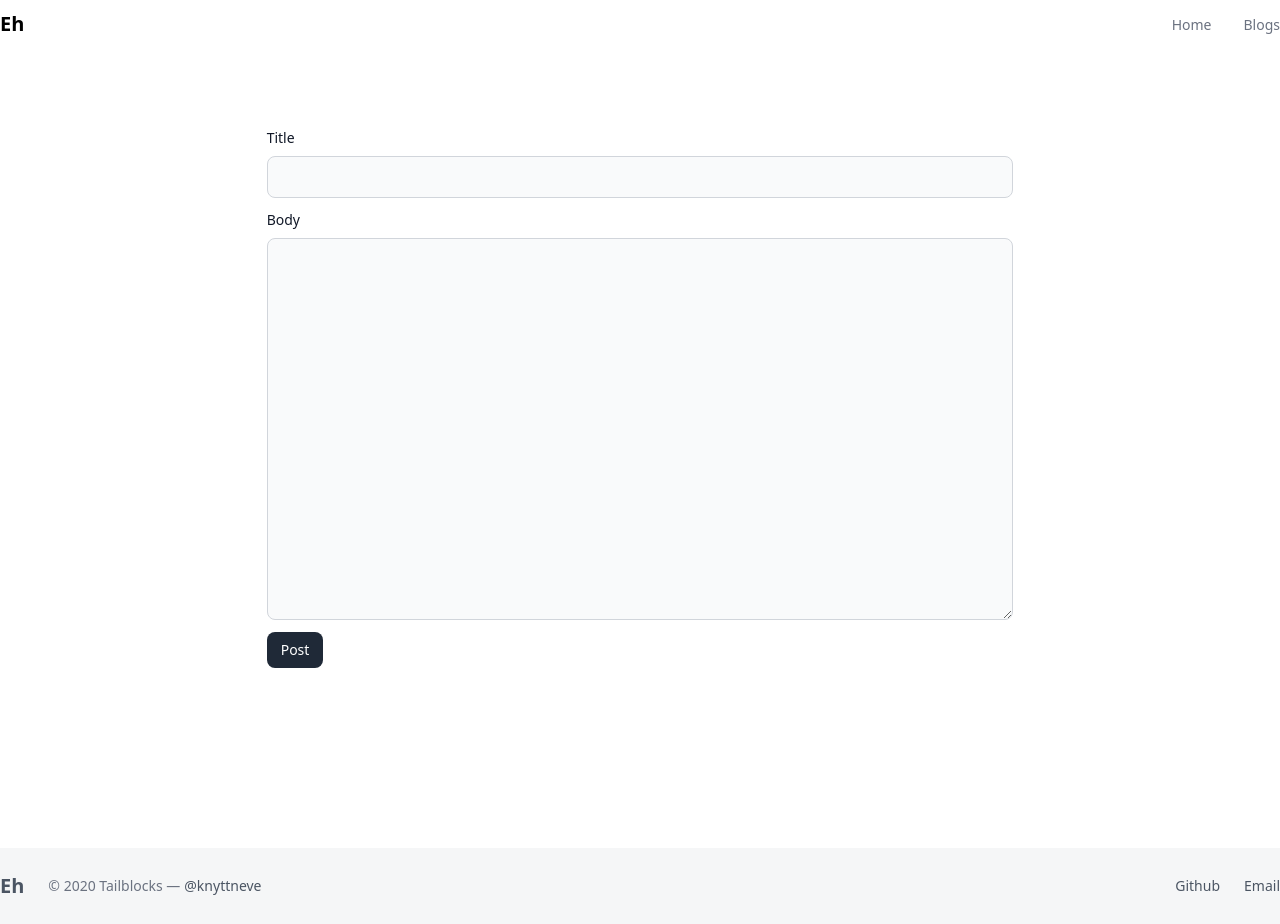
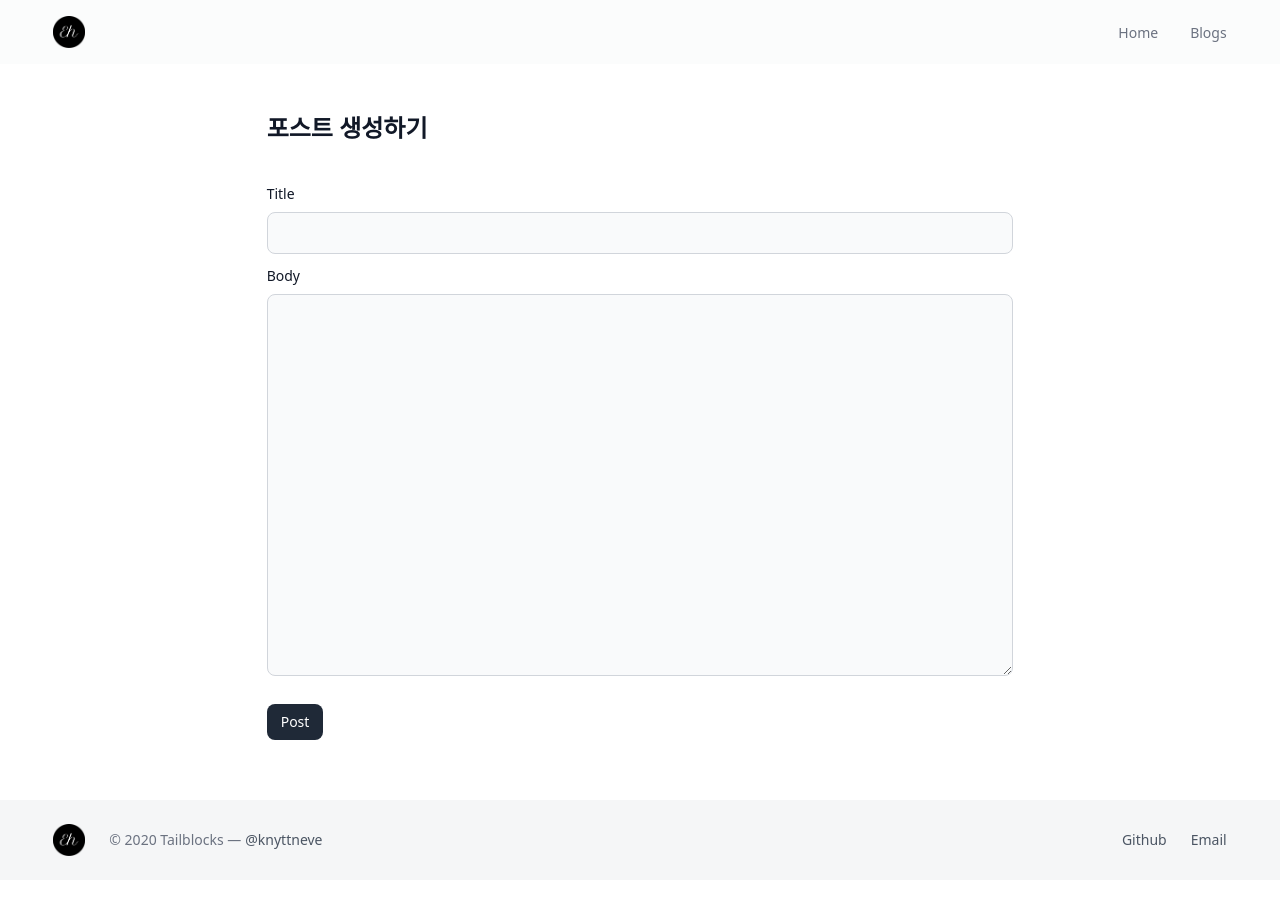
Before and after one commit to Hyeun9991/Next-Blog-01, a Next.js app: page /blogs in a window 1280 px wide. After the commit the page ends 880 px from the top, so only its background shows below. Built offline with nearby package versions, Linux system fonts and the light colour scheme.

Commit message:
logo.png 파일 추가, header, footer에 logo 추가, 디자인 변경

```diff
--- a/components/footer.tsx
+++ b/components/footer.tsx
@@ -1,3 +1,4 @@
+import Image from 'next/image';
 import Link from 'next/link';
 
 const Footer = () => {
@@ -5,12 +6,12 @@ const Footer = () => {
     <>
       <footer className="text-gray-600 body-font">
         <div className="bg-gray-100/80">
-          <div className="container py-6 mx-auto flex items-center sm:flex-row flex-col">
+          <div className="sm:w-11/12 py-6 mx-auto flex items-center sm:flex-row flex-col">
             <Link
               href="/"
               className="text-xl font-semibold whitespace-nowrap dark:text-white"
             >
-              Eh
+              <Image src="/logo.png" width={32} height={32} alt="logo image" />
             </Link>
             <p className="text-sm text-gray-500 sm:ml-6 sm:mt-0 mt-4">
               © 2020 Tailblocks —
--- a/components/header.tsx
+++ b/components/header.tsx
@@ -1,14 +1,15 @@
+import Image from 'next/image';
 import Link from 'next/link';
 
 const Header = () => {
   return (
-    <nav className="px-4 py-2.5 sm:px-0 dark:bg-gray-900">
-      <div className="container flex flex-wrap items-center justify-between mx-auto">
+    <nav className="fixed t-0 l-0 w-full px-4 py-2.5 bg-gray-50/60 backdrop-blur-md sm:px-0 sm:py-4 dark:bg-gray-900">
+      <div className="sm:w-11/12 flex flex-wrap items-center justify-between mx-auto">
         <Link
           href="/"
           className="text-xl font-semibold whitespace-nowrap dark:text-white"
         >
-          Eh
+          <Image src="/logo.png" width={32} height={32} alt="logo image" />
         </Link>
         <div>
           <ul className="flex gap-8 md:gap-8">
--- a/components/home/hero.tsx
+++ b/components/home/hero.tsx
@@ -16,7 +16,7 @@ const Hero = () => {
           <Link
             href="https://github.com/Hyeun9991"
             target="_blank"
-            className="text-gray-900 bg-white border border-gray-300 focus:outline-none hover:bg-gray-100 focus:ring-4 focus:ring-gray-200 font-medium rounded-full text-sm px-5 py-3 mr-2 mb-2 dark:bg-gray-800 dark:text-white dark:border-gray-600 dark:hover:bg-gray-700 dark:hover:border-gray-600 dark:focus:ring-gray-700"
+            className="text-gray-900 bg-white border border-gray-300 focus:outline-none hover:bg-gray-100 focus:ring-4 focus:ring-gray-200 font-medium rounded-md text-sm px-5 py-3 mr-2 mb-2 dark:bg-gray-800 dark:text-white dark:border-gray-600 dark:hover:bg-gray-700 dark:hover:border-gray-600 dark:focus:ring-gray-700"
           >
             Github
           </Link>
@@ -24,7 +24,8 @@ const Hero = () => {
           <Link
             href="mailto:hyeun9991@gmail.com"
             target="_blank"
-            className="text-white bg-gray-800 hover:bg-gray-900 focus:outline-none focus:ring-4 focus:ring-gray-300 font-medium rounded-full text-sm px-5 py-3 mr-2 mb-2 dark:bg-gray-800 dark:hover:bg-gray-700 dark:focus:ring-gray-700 dark:border-gray-700"
+            // className="text-white bg-gray-800 hover:bg-gray-900 focus:outline-none focus:ring-4 focus:ring-gray-300 font-medium rounded-md text-sm px-5 py-3 mr-2 mb-2 dark:bg-gray-800 dark:hover:bg-gray-700 dark:focus:ring-gray-700 dark:border-gray-700"
+            className="text-white bg-gray-800 hover:bg-gray-900 border border-gray-800 focus:outline-none focus:ring-4 focus:ring-gray-200 font-medium rounded-md text-sm px-5 py-3 mr-2 mb-2 dark:bg-gray-800 dark:text-white dark:border-gray-600 dark:hover:bg-gray-700 dark:hover:border-gray-600 dark:focus:ring-gray-700"
           >
             Contact Me!
           </Link>
--- a/db.json
+++ b/db.json
@@ -4,6 +4,11 @@
       "title": "title 1",
       "body": "body 1",
       "id": 1
+    },
+    {
+      "title": "title 2",
+      "body": "body 2",
+      "id": 2
     }
   ]
 }
--- a/pages/blogs/index.tsx
+++ b/pages/blogs/index.tsx
@@ -23,7 +23,8 @@ const Index = () => {
       </Head>
 
       <section className="w-11/12 md:w-7/12 mx-auto flex min-h-screen flex-col items-center text-gray-600 body-font">
-        <div className="w-full text-gray-600 body-font mt-20">
+        <div className="w-full text-gray-600 body-font mt-28">
+          <h1 className='text-2xl font-bold text-gray-900 mb-10'>포스트 생성하기</h1>
           <div className="mb-3">
             <label
               htmlFor="first_name"
@@ -60,7 +61,7 @@ const Index = () => {
           </div>
           <button
             type="button"
-            className="px-3.5 py-2 text-sm font-medium text-center text-white bg-gray-800 rounded-lg hover:bg-gray-900 focus:ring-4 focus:outline-none focus:ring-gray-300 dark:bg-gray-600 dark:hover:bg-gray-700 dark:focus:ring-gray-800"
+            className="mt-4 px-3.5 py-2 text-sm font-medium text-center text-white bg-gray-800 rounded-lg hover:bg-gray-900 focus:ring-4 focus:outline-none focus:ring-gray-300 dark:bg-gray-600 dark:hover:bg-gray-700 dark:focus:ring-gray-800"
             onClick={onSubmit}
           >
             Post
```
Also changed, not shown: public/logo.png (added).
